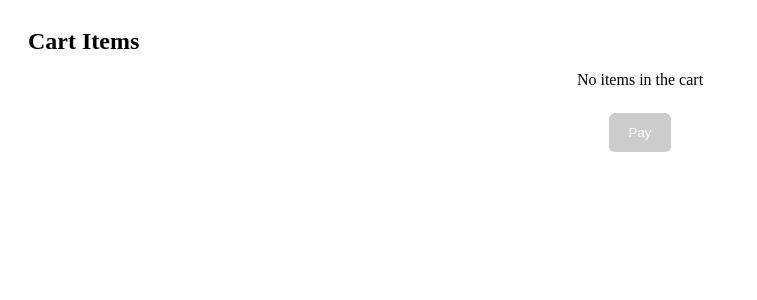
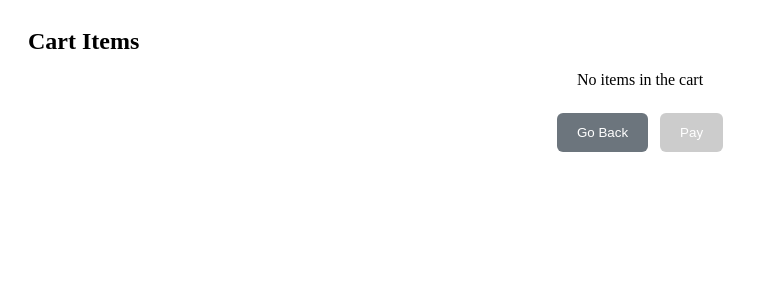
Before and after one commit to Yogeshwara7/Frontendtest, a React (Vite) app: page /Cart in a window 1280 px wide. Shown: the top 300 px of the page, without its empty margins (0-757 px from the left). Built offline with nearby package versions, Linux system fonts and the light colour scheme.

Commit message:
added back button in cart.jsx

```diff
--- a/src/Pages/Cart.jsx
+++ b/src/Pages/Cart.jsx
@@ -1,8 +1,10 @@
 import { useContext } from "react";
+import { useNavigate } from "react-router-dom";
 import { CartContext } from "../context/CardContext";
 
 function Cart() {
   const { cart, clearCart } = useContext(CartContext);
+  const navigate = useNavigate();
 
   return (
     <div style={{ padding: "20px" }}>
@@ -40,7 +42,14 @@ function Cart() {
         </div>
       )}
 
-      <div style={{ display: "flex", justifyContent: "center", marginTop: "24px" }}>
+      <div style={{ display: "flex", justifyContent: "center", gap: "12px", marginTop: "24px" }}>
+        <button
+          style={{ padding: "12px 20px", cursor: "pointer", backgroundColor: "#6c757d", color: "white", border: "none", borderRadius: "6px" }}
+          onClick={() => navigate(-1)}
+        >
+          Go Back
+        </button>
+
         <button
           style={{ padding: "12px 20px", cursor: cart.length === 0 ? "not-allowed" : "pointer", backgroundColor: cart.length === 0 ? "#ccc" : "#4CAF50", color: "white", border: "none", borderRadius: "6px" }}
           onClick={() => {
```
